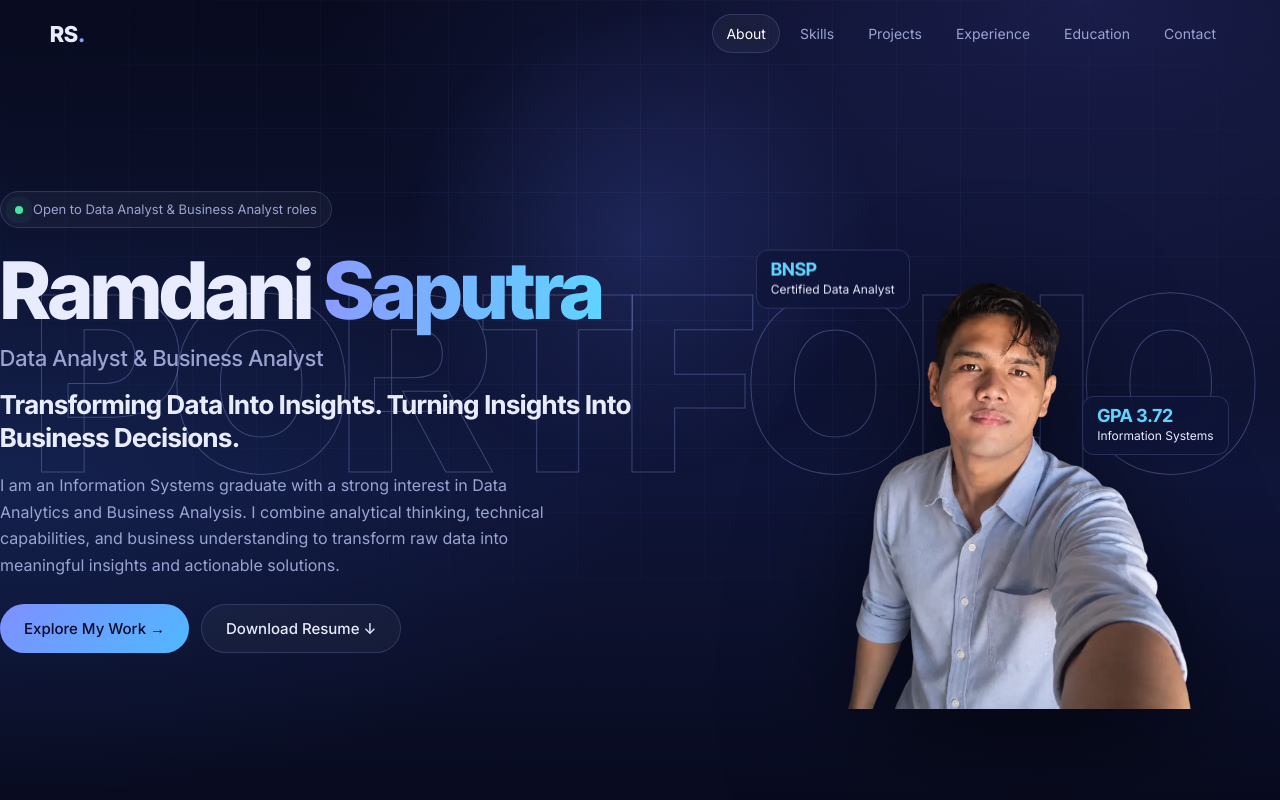
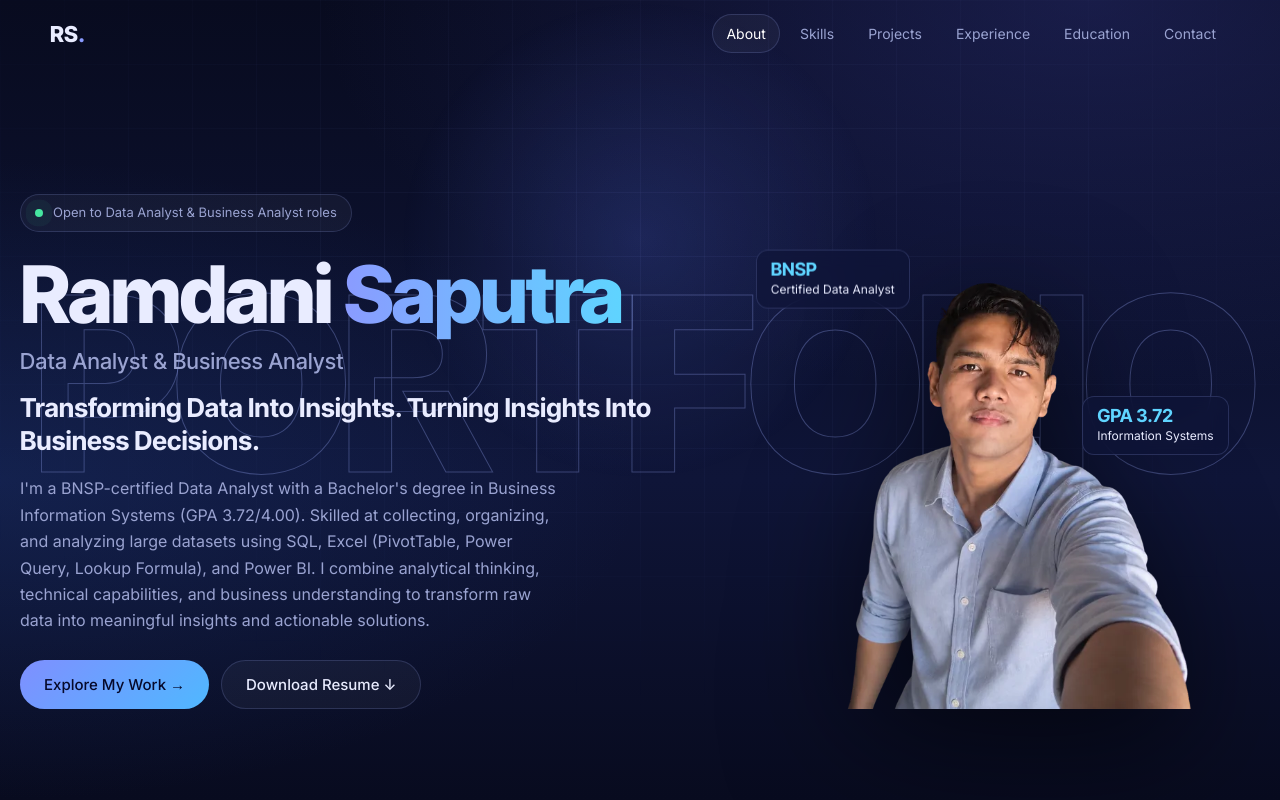
Before and after one commit to ramdanisaputra10/professional_portfolio, a plain HTML site: page index.html in a window 1280 px wide. Shown: the top 800 px of the page. Drawn offline with Linux system fonts and the light colour scheme.

Commit message:
Revise hero section and improve layout styles
Updated hero section with new qualifications and skills. Adjusted padding and added business recommendations.

```diff
--- a/index.html
+++ b/index.html
@@ -306,8 +306,8 @@
       }
       .hl {
         padding-bottom: 0;
-        padding-left: 20;
-        align-self: center;
+        padding-left: 20px;
+        /*align-self: center;*/
       }
       .hl .stat {
         display: inline-flex;
@@ -1165,7 +1165,7 @@
           linkedin: "https://www.linkedin.com/in/ramdanisaputra", // TODO: LinkedIn URL
           github: "https://github.com/ramdanisaputra10",
         },
-        hero: "I am an Information Systems graduate with a strong interest in Data Analytics and Business Analysis. I combine analytical thinking, technical capabilities, and business understanding to transform raw data into meaningful insights and actionable solutions.",
+        hero: "I'm a BNSP-certified Data Analyst with a Bachelor's degree in Business Information Systems (GPA 3.72/4.00). Skilled at collecting, organizing, and analyzing large datasets using SQL, Excel (PivotTable, Power Query, Lookup Formula), and Power BI. I combine analytical thinking, technical capabilities, and business understanding to transform raw data into meaningful insights and actionable solutions.",
         lead: "My goal is to analyze data to derive insights from trends and phenomena that support strategic business decisions.",
         about: "I graduated from Information Systems (E-Business concentration) and hold a BNSP professional competency certificate as a Data Analyst. I work across the whole cycle:",
         strengths: ["Data preparation, cleaning & analysis", "Data visualization & dashboards", "Reporting and business insights", "Requirement gathering & process modelling"],
@@ -1209,8 +1209,11 @@
               "Built a 4-page Power BI dashboard: Executive Overview, Sales & Product Performance, Customer Retention, Delivery Performance.",
               "Wrote 31 DAX measures: total sales, average order value, completion rate, repeat purchase rate, delivery performance, etc.",
             ],
-            find: ["Only 3% of customers ordered again.", "6.62% of orders arrived late, mostly in São Paulo."],
-            rec: "TODO: add your business recommendations (e.g. retention and logistics actions).",
+            find: [
+              "Only 3% of customers ordered again.",
+              "The 'New Customers' curve is nearly identical to the 'Revenue' curve, meaning revenue tracks closely with customer acquisition. If advertising costs rise or acquisition slows down, revenue drops immediately.",
+            ],
+            rec: "Implement a second-purchase program within 30–60 days, along with retention triggers activated once an order has been successfully received. Aim for a repeat purchase rate of 5–6%.",
             links: [["GitHub repository", "https://github.com/ramdanisaputra10/Olist_E2E_Data_Analysis.git"]],
           },
           {
@@ -1261,7 +1264,10 @@
             ],
             find: ["Many residents are late with their payments, and the financial recording process is carried out manually, which makes it prone to errors."],
             rec: "implementing a web-based information system to track due dates for each resident and generate automated billing via the WhatsApp API, with integrated digital payments using Midtrans",
-            links: [["Full documentation", "https://drive.google.com/file/d/1y7t4Gy9EfrYbUzgzx3HoL61ct9UK440v/view?usp=drive_link"]],
+            links: [
+              ["Full documentation", "https://drive.google.com/file/d/1y7t4Gy9EfrYbUzgzx3HoL61ct9UK440v/view?usp=drive_link"],
+              ["Github Repository", "https://github.com/ramdanisaputra10/kost_management.git"],
+            ],
           },
           {
             n: "05",
```
